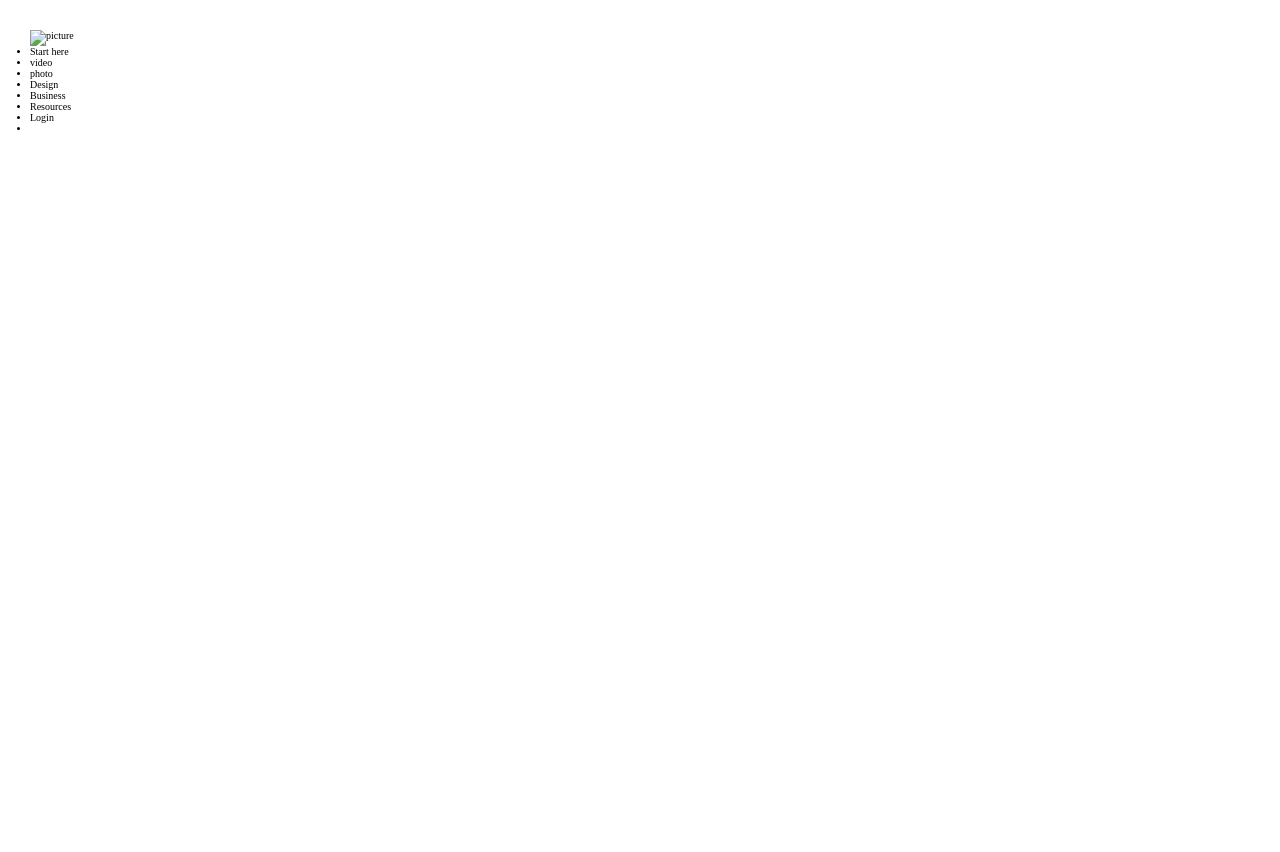
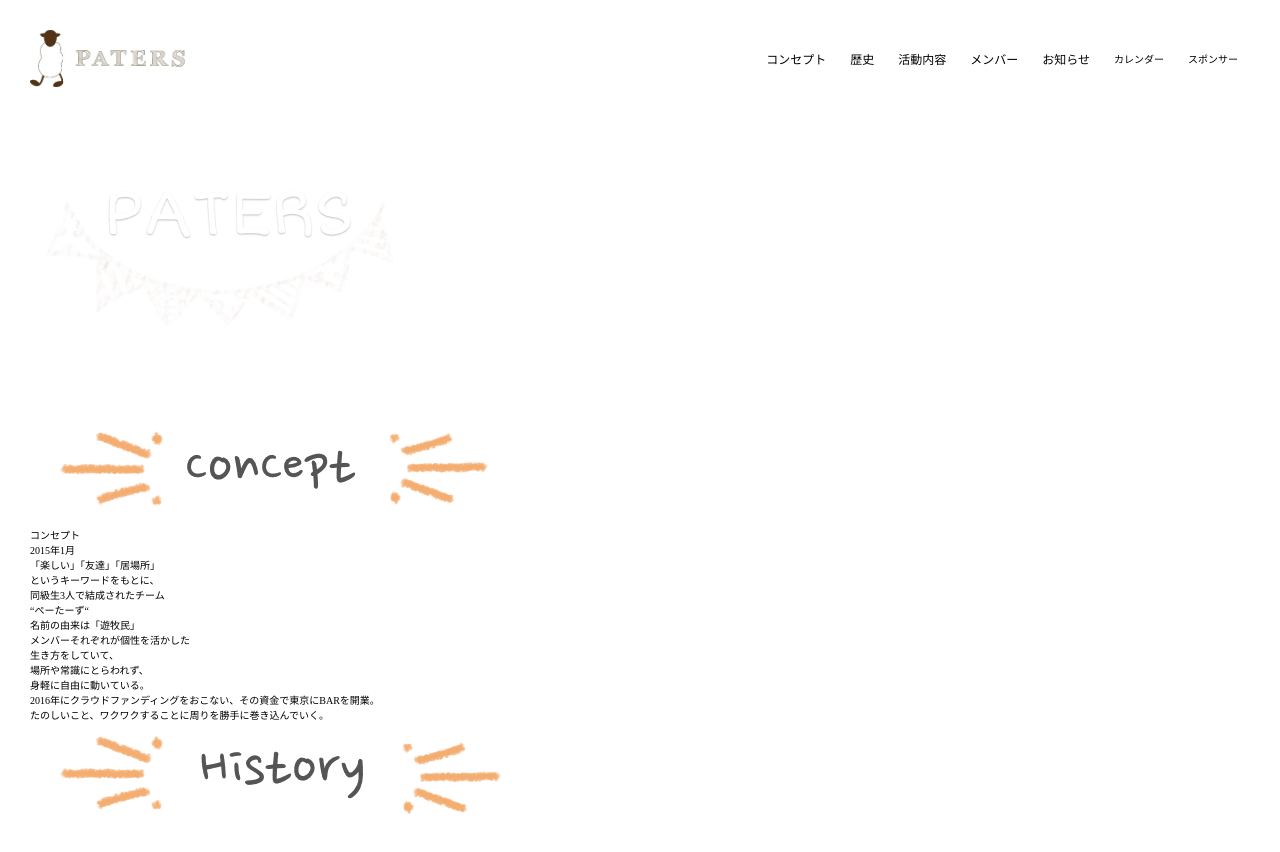
Before and after one commit to taiga-programming/portfolio3, a website built with webpack: page src/index.pug in a window 1280 px wide. Before the commit the page ends 800 px from the top, so only its background shows below. Built offline with nearby package versions, Linux system fonts and the light colour scheme; files whose address does not match are found by name.

Commit message:
i added html until 2020-02-04

```diff
--- a/src/index.pug
+++ b/src/index.pug
@@ -1,26 +1,34 @@
 doctype html
 html(lang="en")
   head
-    title Jade
+    title
     meta(charset="utf-8")
     meta(name="viewport", content="width=device-width, initial-scale=1")
   body
     .header
-      img.header__logo(src="/src/img/VSO-New-Logo-600.png", alt="picture")
+      img.header__logo(src="/src/img/logo.png", alt="picture")
       ul.navigation__list
         li.navigation__item
-          p.navigation__text Start here
+          p.navigation__text コンセプト
         li.navigation__item
-          p.navigation__text video
+          p.navigation__text 歴史
         li.navigation__item
-          p.navigation__text photo
+          p.navigation__text 活動内容
         li.navigation__item
-          p.navigation__text Design
+          p.navigation__text メンバー
         li.navigation__item
-          p.navigation__text Business
+          p.navigation__text お知らせ
         li.navigation__item
-          p.navigation__text Resources
+          p.navigation__icon カレンダー
         li.navigation__item
-          p.navigation__text Login
-        li.navigation__item
-          a.navigation__icon
+          p.navigation__icon スポンサー
+    .mainvisual
+      img.mainvisual__logo(src="/src/img/top3.png", alt="picture")
+    .concept
+      img.concept__logo(src="/src/img/t-1.png", alt="picture")
+      p.concept__text コンセプト
+      p.concept__date 2015年1月
+      p.concept__keywords 「楽しい」「友達」「居場所」
+      p.concept__longtext というキーワードをもとに、#[br]同級生3人で結成されたチーム #[br]“ぺーたーず“#[br]名前の由来は「遊牧民」#[br]メンバーそれぞれが個性を活かした#[br]生き方をしていて、#[br]場所や常識にとらわれず、#[br]身軽に自由に動いている。#[br]2016年にクラウドファンディングをおこない、その資金で東京にBARを開業。#[br]たのしいこと、ワクワクすることに周りを勝手に巻き込んでいく。
+    .history
+      img.history(src="/src/img/t-2.png", alt="picture")
--- a/src/scss/layout/_header.scss
+++ b/src/scss/layout/_header.scss
@@ -1,8 +1,21 @@
 .header {
- max-width: 100%;
+  width: 100%;
+  display: flex;
+  justify-content: space-between;
+  // position: fixed;
+  // left: 0;
+  // top: 0;
+  // z-index: 20;
+  // background-color: #fff;
 
-  &__logo {
+  &__container {
 
   }
 
+  &__logo {
+    display: flex;
+    height: auto;
+    width: 15.5rem;
+
+  }
 }
--- a/src/scss/layout/_navigation.scss
+++ b/src/scss/layout/_navigation.scss
@@ -1,14 +1,18 @@
 .navigation {
 
   &__list {
-
+    display: flex;
+    height: auto;
+    align-items: center;
+    list-style: none;
   }
 
   &__item {
-
+   padding:0 1.2rem 0 1.2rem;
   }
 
   &__text {
+    font-size: 1.2rem;
 
   }
 }
```
Also changed, not shown: src/img/fr-1.jpg (added), src/img/fr-2.jpg (added), src/img/fr-3.jpg (added), src/img/fr-4.jpg (added), src/img/fr-5.jpg (added), src/img/fr-6.jpg (added), src/img/fr-l.jpg (added), src/img/line1.png (added), src/img/line2.png (added), src/img/line3.png (added), src/img/line4.png (added), src/img/line5.png (added), src/img/logo.png (added), src/img/t-1.png (added), 3 more files.
